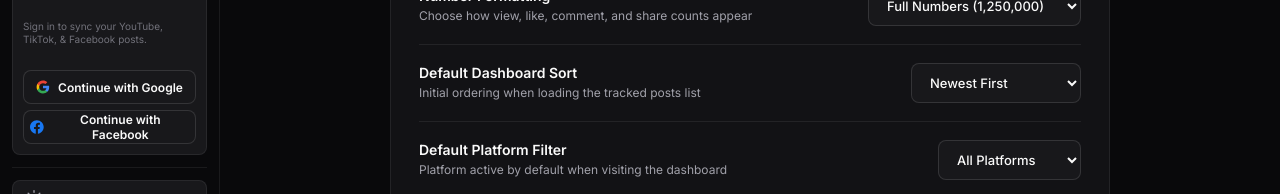
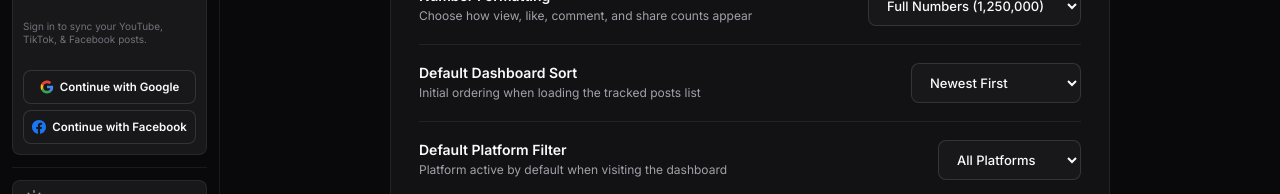
Before and after one commit to dibiaskyy/trackeD---diverse-social-media-analytics, a Next.js app in the folder frontend/: page /settings in a window 1280 px wide. Shown: the part 334-528 px from the top of the page. Built offline with nearby package versions, Linux system fonts and the light colour scheme; no server answers.

Commit message:
style: ensure Continue with Facebook button fits cleanly on a single line

```diff
--- a/frontend/src/app/styles/Sidebar.module.css
+++ b/frontend/src/app/styles/Sidebar.module.css
@@ -219,13 +219,17 @@
   color: var(--color-text-primary);
   border: 1px solid var(--color-border);
   border-radius: 8px;
-  font-size: 12px;
+  font-size: 11.5px;
   font-weight: 600;
   cursor: pointer;
   display: flex;
   align-items: center;
   justify-content: center;
-  gap: 8px;
+  gap: 6px;
+  padding: 0 8px;
+  white-space: nowrap;
+  overflow: hidden;
+  text-overflow: ellipsis;
   transition: all 0.2s ease;
 }
 
```
